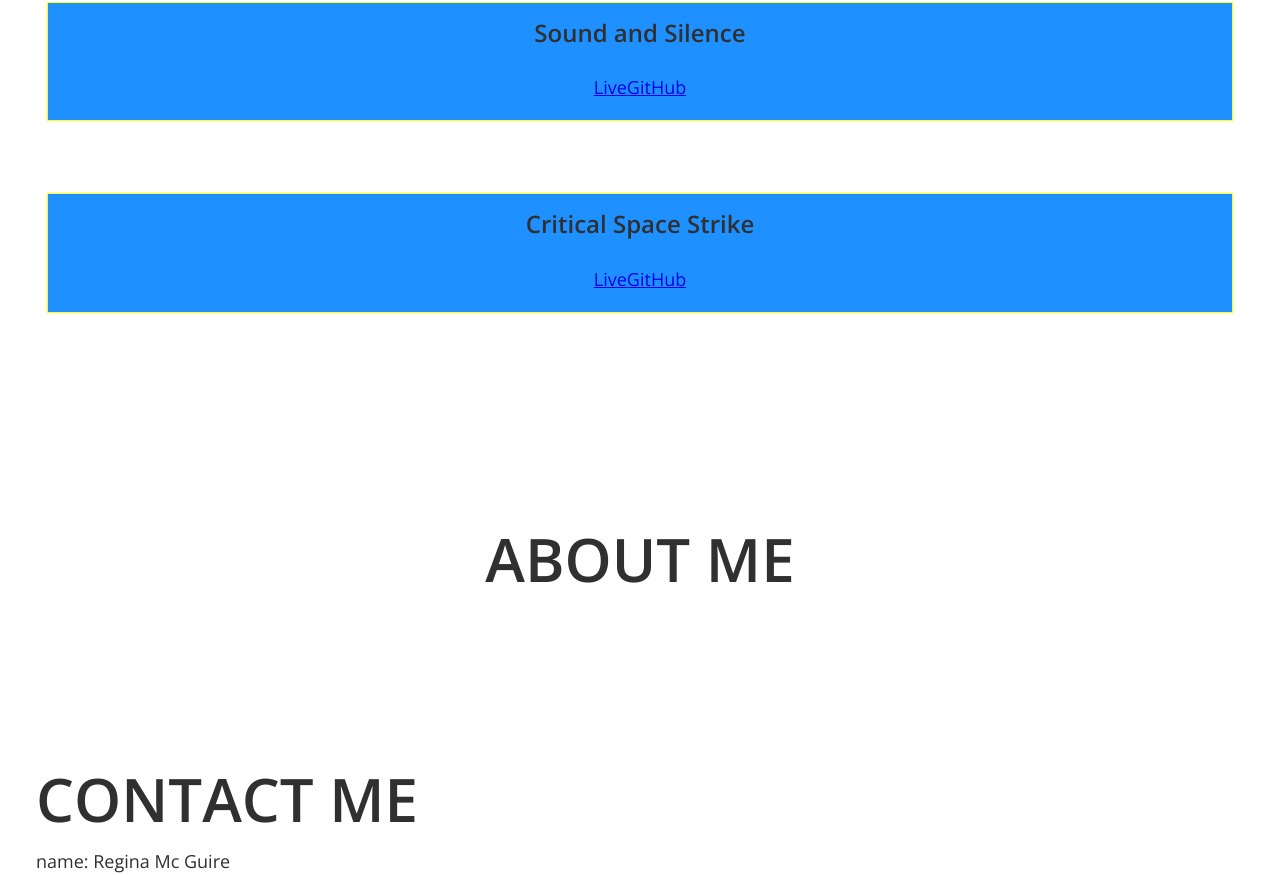
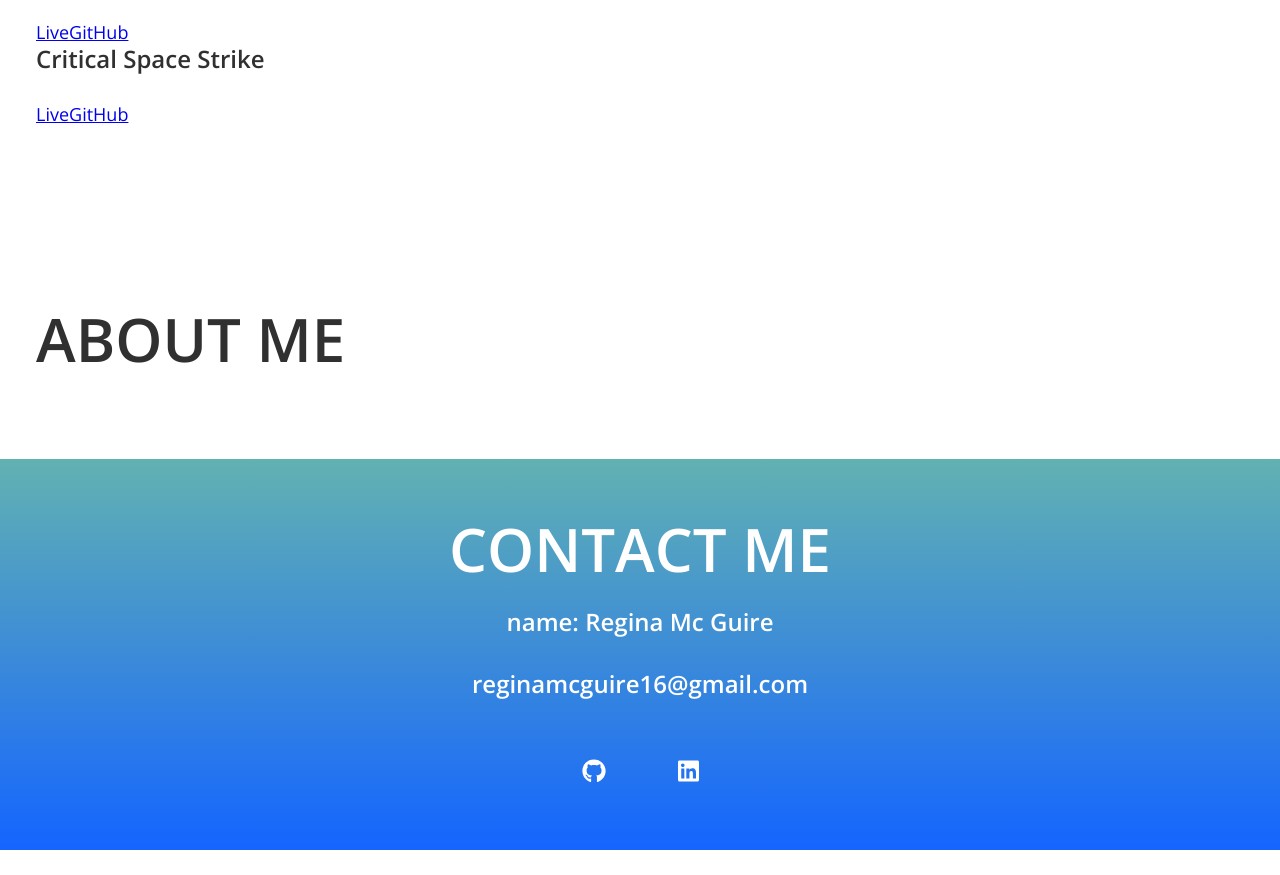
Before and after one commit to rmcguire6/react-portfolio, a React (Create React App) app: page / in a window 1280 px wide. Shown: the part 531-1406 px from the top of the page. After the commit the page ends 1381 px from the top, so only its background shows below. Built offline with nearby package versions, Linux system fonts and the light colour scheme.

Commit message:
Add styling to Contact page

```diff
--- a/src/styles/_layout.scss
+++ b/src/styles/_layout.scss
@@ -37,6 +37,7 @@
     grid-template-columns: min-content max-content;
   }
   .intro__img {
+    border-radius: 100%;
     grid-area: img;
     min-width: 250px;
     position: relative;
@@ -60,24 +61,44 @@
   margin-bottom: 1em;
 }
 
-.projects__display {
+/* Contact */
+.contact {
+  background-color: var(--clr-accent);
+  background-image: linear-gradient(
+    to bottom,
+    rgba(255, 255, 0, 0.3),
+    rgba(0, 0, 255, 0.3)
+  );
+  color: var(--clr-light);
+  text-align: center;
+  padding: 2.5em 0;
+  font-size: var(--fs-h3);
+  font-weight: var(--fw-bold);
+}
+.contact a {
+  color: inherit;
+  text-decoration: none;
+}
+.contact__link {
+  font-weight: var(--fw-bold);
+}
+.contact__link:hover,
+.social-list__link:hover {
+  opacity: 0.7;
+}
+.contact__link:hover {
+  text-decoration: underline;
+}
+.social-list {
+  list-style: none;
   display: flex;
-  flex-direction: column;
-  justify-content: space-around;
-  align-items: center;
+  justify-content: center;
+  margin: 2em 0 0;
+  padding: 0;
 }
-.project__container {
-  border: yellow 1px solid;
-  background-color: var(--clr-accent);
-  width: 95%;
+.social-list__item {
+  margin: 0 0.5em;
+}
+.social-list__link {
   padding: 1em;
-  margin: 2em;
-  text-align: center;
 }
-
-.section {
-  height: 25%;
-}
-.section__header {
-  text-align: center;
-}
```
